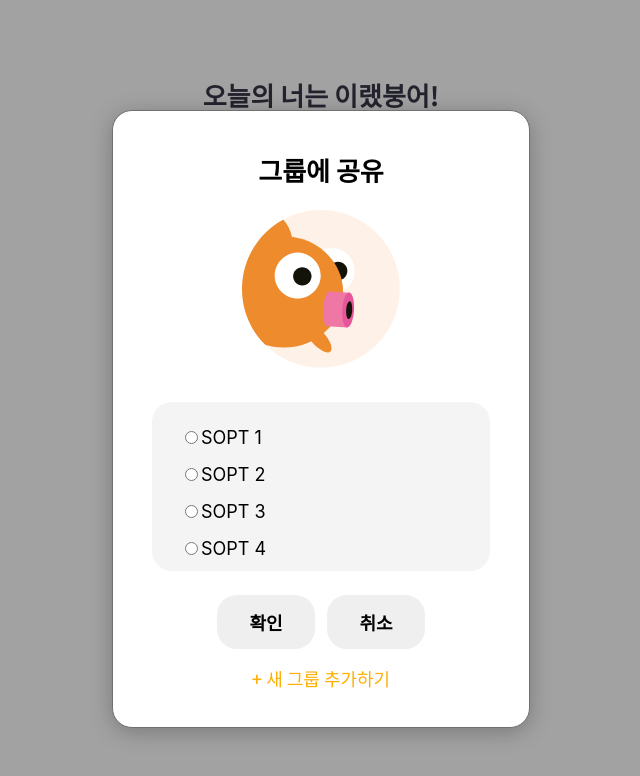
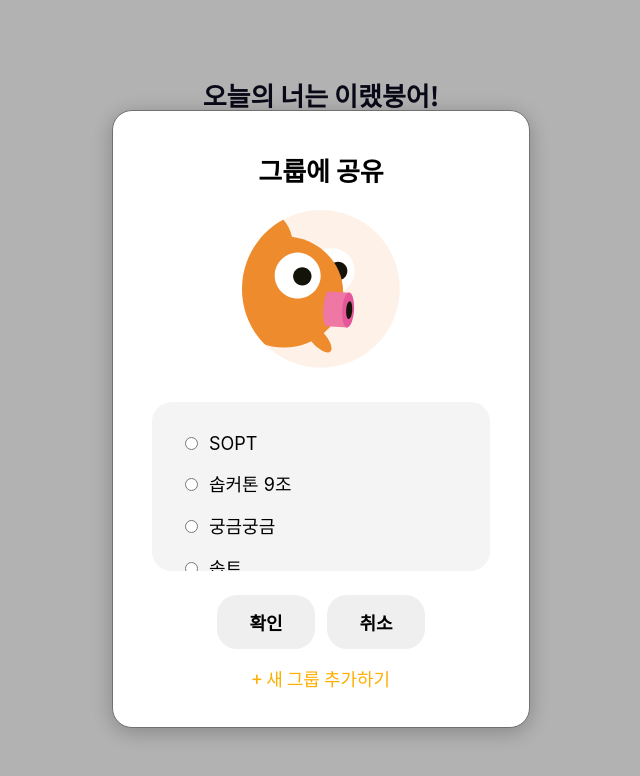
Before and after one commit to juno7803/3second-goldfish-frontend, a Next.js app: page /result in a window 1280 px wide. Both pictures are taken after a click on the element "그룹에 공유". Shown: the top 776 px of the page, without its empty margins (319-959 px from the left). Built offline with nearby package versions, Linux system fonts and the light colour scheme.

Commit message:
chore(Modal): modal 스타일 수정

```diff
--- a/components/Modal.jsx
+++ b/components/Modal.jsx
@@ -9,7 +9,7 @@ const ModalWrapper = styled.div`
 		left: 0;
 		bottom: 0;
 		right: 0;
-		background-color: rgba(61, 61, 61, 0.479);
+		background-color: rgba(0, 0, 0, 0.3);
 	}
 	.modal {
 		position: fixed;
@@ -37,25 +37,38 @@ const ModalWrapper = styled.div`
 			font-family: 'Noto Sans KR', sans-serif;
 			font-weight: 700;
 			font-size: 26px;
+			color: #000000;
 		}
 	}
 
 	.group-info {
 		width: 338px;
 		height: 169px;
-		margin-top: 34px;
 		padding-top: 28px;
 		padding-left: 28px;
+		margin-top: 34px;
 		background: #f4f4f4;
 		border-radius: 20px;
 		display: flex;
 		flex-direction: column;
 		justify-content: center;
-		/* overflow-y: scroll; */
+		overflow-y: scroll;
+		color: #000000;
+
+		&__box {
+			display: flex;
+			flex-direction: column;
+			margin-top: 70px;
+		}
 
 		&__name {
 			margin-bottom: 16px;
 			font-size: 18px;
+		}
+
+		& p {
+			display: inline;
+			margin-left: 8px;
 		}
 	}
 
@@ -100,29 +113,28 @@ const ModalWrapper = styled.div`
 const groups = [
 	{
 		groupIdx: 1,
-		groupName: 'SOPT 1',
+		groupName: 'SOPT',
 	},
 	{
 		groupIdx: 2,
-		groupName: 'SOPT 2',
+		groupName: '솝커톤 9조',
 	},
 	{
 		groupIdx: 3,
-		groupName: 'SOPT 3',
+		groupName: '궁금궁금',
 	},
 	{
 		groupIdx: 4,
-		groupName: 'SOPT 4',
+		groupName: '솝트',
 	},
-	// {
-	// 	groupIdx: 5,
-	// 	groupName: '솝트 5',
-	// },
+	{
+		groupIdx: 5,
+		groupName: '솝트 5',
+	},
 ];
 
 const Modal = ({ isModalOpen, setIsModalOpen }) => {
 	const [confirmClicked, setConfirmClicked] = useState(false);
-	const [showForm, setShowForm] = useState(false);
 
 	const handleConfirm = () => {
 		setConfirmClicked(true);
@@ -141,14 +153,16 @@ const Modal = ({ isModalOpen, setIsModalOpen }) => {
 						<div className="modal-form__title">그룹에 공유</div>
 						<Image src="/assets/images/ModalFish.svg" alt="" width="158px" height="158px" />
 						<div className="group-info">
+							<div className="group-info__box">
 								{groups.map(group => {
 									return (
 										<div key={group.groupIdx} className="group-info__name">
-										<input type="radio" />
-										{group.groupName}
+											<input name="group" type="radio" />
+											<p>{group.groupName}</p>
 										</div>
 									);
 								})}
+							</div>
 						</div>
 						<div className="modal-buttons">
 							<button onClick={handleConfirm} className={`modal-buttons__confirm ${confirmClicked ? 'clicked' : null}`}>
--- a/styles/globals.css
+++ b/styles/globals.css
@@ -6,6 +6,7 @@ body {
 	margin: 0;
 	font-family: -apple-system, BlinkMacSystemFont, Segoe UI, Roboto, Oxygen, Ubuntu, Cantarell, Fira Sans, Droid Sans,
 		Helvetica Neue, sans-serif;
+	-ms-overflow-style: none;
 }
 
 a {
@@ -16,3 +17,13 @@ a {
 * {
 	box-sizing: border-box;
 }
+
+::-webkit-scrollbar {
+	display: none;
+}
+.box {
+	-ms-overflow-style: none;
+}
+.box::-webkit-scrollbar {
+	display: none;
+}
```
Lines whose indentation alone changed are shown as unchanged.
